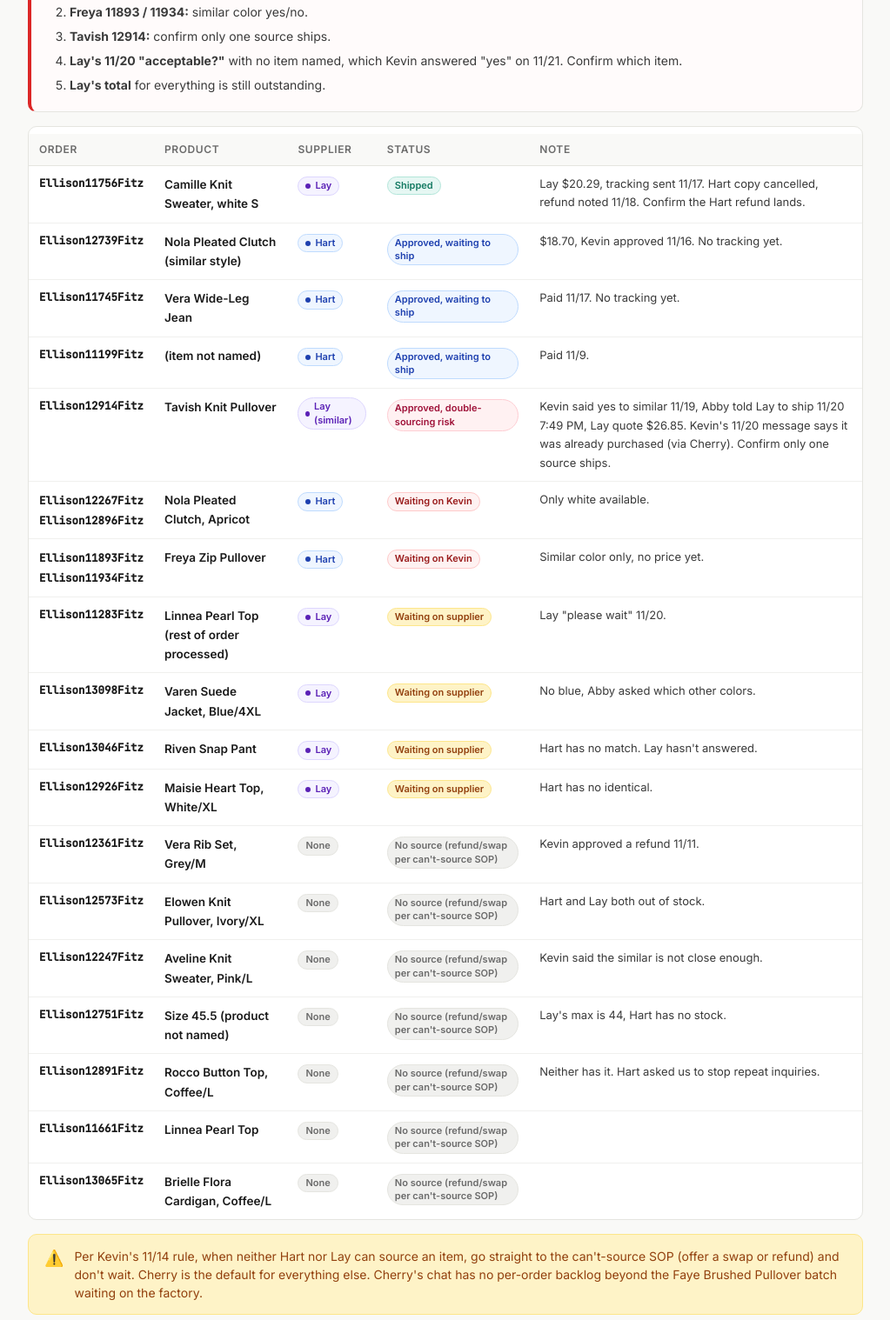
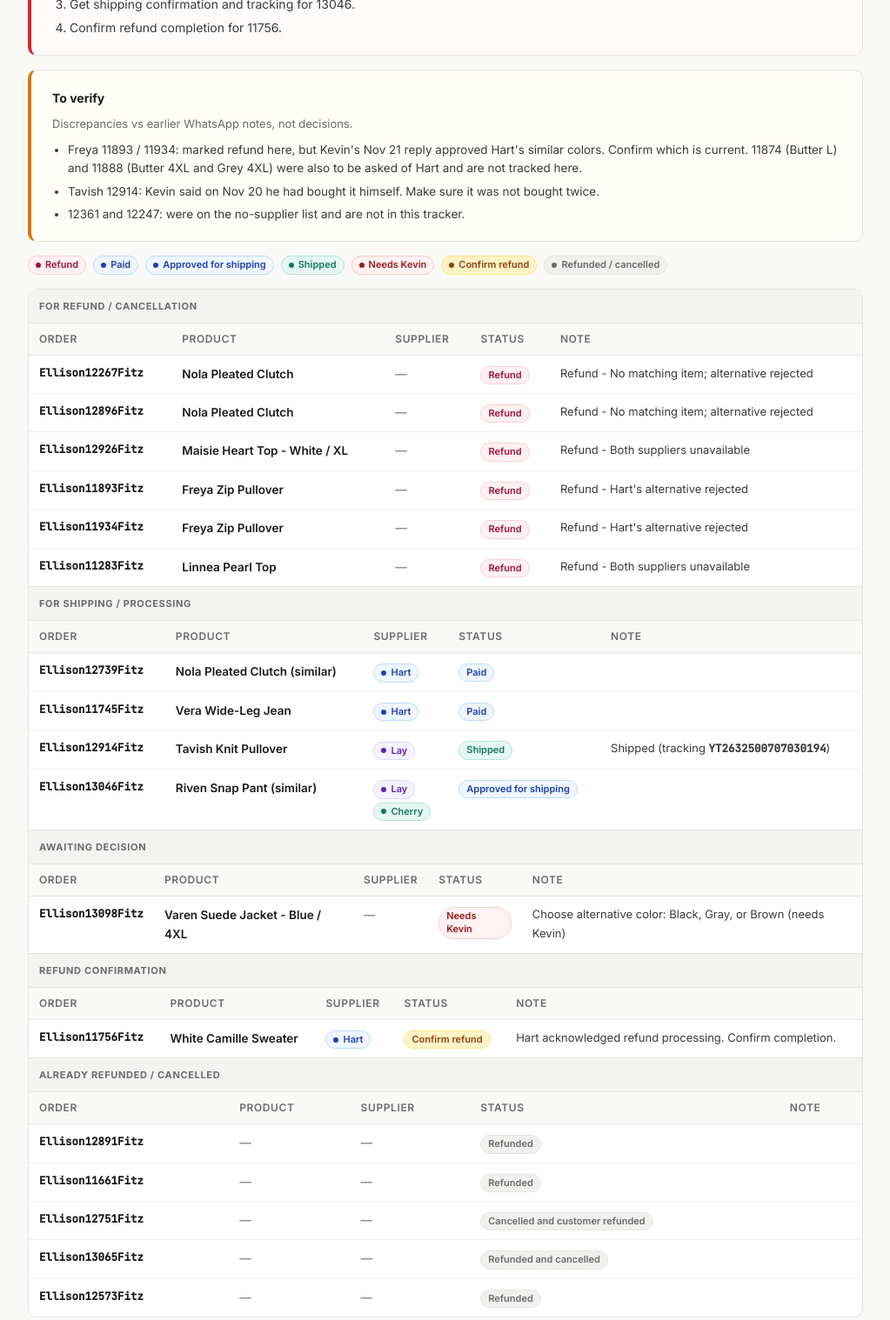
Before and after one commit to kevinc710/ef-sops, a plain HTML site: page ops/index.html in a window 1280 px wide. Shown: the part 5435-6953 px from the top of the page at 87% size, without its empty margins (244-1267 px from the left). Drawn offline with Linux system fonts and the light colour scheme.

Commit message:
Update the ops order tracker from Abby's Nov 24 master list (#10)
Replace the Nov 21 backup-supplier rows with Abby's refund, shipping, decision, and already-refunded groups, and put the remaining action items and WhatsApp discrepancies at the top of the section.

Co-authored-by: Cursor Agent <cursoragent@cursor.com>
Co-authored-by: kevinc710 <kevinc710@users.noreply.github.com>

```diff
--- a/ops/index.html
+++ b/ops/index.html
@@ -307,8 +307,26 @@
   .callout.kevin ol { padding-left: 20px; margin-top: 8px; }
   .callout.kevin li { font-size: 14px; color: #3a3a3a; margin-bottom: 6px; line-height: 1.55; }
   .callout.kevin li:last-child { margin-bottom: 0; }
+  .callout.verify { border-left-color: var(--warn); background: #fffdf8; }
+  .callout.verify p { font-size: 13px; color: var(--muted); margin: 0; }
+  .callout.verify ul { padding-left: 18px; margin-top: 8px; }
+  .callout.verify li { font-size: 13.5px; color: #3a3a3a; margin-bottom: 6px; line-height: 1.55; }
+  .callout.verify li:last-child { margin-bottom: 0; }
   .order-id { font-family: var(--mono); font-size: 12.5px; font-weight: 600; }
-  .tracker-table { min-width: 860px; }
+  .tracker-table { min-width: 860px; margin-top: 0; }
+  .tracker-group {
+    font-size: 11px;
+    font-weight: 700;
+    letter-spacing: 0.06em;
+    text-transform: uppercase;
+    color: var(--muted);
+    background: #f3f3f1;
+    padding: 10px 12px;
+    border-top: 1px solid var(--border);
+    border-bottom: 1px solid var(--border);
+  }
+  .tracker-card > .tracker-group:first-child { border-top: none; }
+  .cell-empty { color: var(--muted); }
 
   /* ─── LEGEND ─── */
   .legend {
@@ -840,30 +858,170 @@
       <div class="section-header" style="margin-top: 28px;">
         <span class="section-icon">📋</span>
         <span class="section-title" style="font-size: 16px;">Order tracker (backup suppliers)</span>
-        <span class="section-badge updated">As of Nov 21, 2026 2:50 PM CT</span>
+        <span class="section-badge updated">Nov 24, 2026</span>
       </div>
-      <p class="stamp">This is the order-level view of who is fulfilling what through Hart and Lay, so nothing gets lost across the WhatsApp groups.</p>
+      <p class="stamp">Updated Nov 24, 2026 (from Abby's master tracker)</p>
 
-      <div class="badge-legend" aria-label="Status badges">
-        <span class="badge status-shipped"><span class="badge-dot"></span>Shipped</span>
-        <span class="badge status-approved"><span class="badge-dot"></span>Approved, waiting to ship</span>
-        <span class="badge status-kevin"><span class="badge-dot"></span>Waiting on Kevin</span>
-        <span class="badge status-supplier"><span class="badge-dot"></span>Waiting on supplier</span>
-        <span class="badge status-nosource"><span class="badge-dot"></span>No source (refund/swap per can't-source SOP)</span>
-      </div>
-
-      <div class="callout kevin" id="needs-kevin">
-        <h3>Needs Kevin</h3>
+      <div class="callout kevin" id="tracker-actions">
+        <h3>Remaining action items</h3>
         <ol>
-          <li><strong>Nola 12267 / 12896:</strong> white yes/no.</li>
-          <li><strong>Freya 11893 / 11934:</strong> similar color yes/no.</li>
-          <li><strong>Tavish 12914:</strong> confirm only one source ships.</li>
-          <li><strong>Lay's 11/20 "acceptable?"</strong> with no item named, which Kevin answered "yes" on 11/21. Confirm which item.</li>
-          <li><strong>Lay's total</strong> for everything is still outstanding.</li>
+          <li>Process refunds for 12267, 12896, 12926, 11893, 11934, and 11283.</li>
+          <li>Confirm alternative color for 13098 (Kevin).</li>
+          <li>Get shipping confirmation and tracking for 13046.</li>
+          <li>Confirm refund completion for 11756.</li>
         </ol>
       </div>
 
-      <div class="card table-card" style="padding: 0; scroll-margin-top: 80px;">
+      <div class="callout verify" id="to-verify">
+        <h3>To verify</h3>
+        <p>Discrepancies vs earlier WhatsApp notes, not decisions.</p>
+        <ul>
+          <li>Freya 11893 / 11934: marked refund here, but Kevin's Nov 21 reply approved Hart's similar colors. Confirm which is current. 11874 (Butter L) and 11888 (Butter 4XL and Grey 4XL) were also to be asked of Hart and are not tracked here.</li>
+          <li>Tavish 12914: Kevin said on Nov 20 he had bought it himself. Make sure it was not bought twice.</li>
+          <li>12361 and 12247: were on the no-supplier list and are not in this tracker.</li>
+        </ul>
+      </div>
+
+      <div class="badge-legend" aria-label="Status badges">
+        <span class="badge status-risk"><span class="badge-dot"></span>Refund</span>
+        <span class="badge status-approved"><span class="badge-dot"></span>Paid</span>
+        <span class="badge status-approved"><span class="badge-dot"></span>Approved for shipping</span>
+        <span class="badge status-shipped"><span class="badge-dot"></span>Shipped</span>
+        <span class="badge status-kevin"><span class="badge-dot"></span>Needs Kevin</span>
+        <span class="badge status-supplier"><span class="badge-dot"></span>Confirm refund</span>
+        <span class="badge status-nosource"><span class="badge-dot"></span>Refunded / cancelled</span>
+      </div>
+
+      <div class="card table-card tracker-card" style="padding: 0; scroll-margin-top: 80px;">
+        <div class="tracker-group">For refund / cancellation</div>
+        <div class="table-wrap">
+          <table class="sop-table tracker-table table-stack">
+            <thead>
+              <tr>
+                <th>Order</th>
+                <th>Product</th>
+                <th>Supplier</th>
+                <th>Status</th>
+                <th>Note</th>
+              </tr>
+            </thead>
+            <tbody>
+              <tr>
+                <td data-label="Order" class="order-id">Ellison12267Fitz</td>
+                <td data-label="Product" class="prod">Nola Pleated Clutch</td>
+                <td data-label="Supplier" class="cell-empty">—</td>
+                <td data-label="Status"><span class="badge status-risk">Refund</span></td>
+                <td data-label="Note" class="notes">Refund - No matching item; alternative rejected</td>
+              </tr>
+              <tr>
+                <td data-label="Order" class="order-id">Ellison12896Fitz</td>
+                <td data-label="Product" class="prod">Nola Pleated Clutch</td>
+                <td data-label="Supplier" class="cell-empty">—</td>
+                <td data-label="Status"><span class="badge status-risk">Refund</span></td>
+                <td data-label="Note" class="notes">Refund - No matching item; alternative rejected</td>
+              </tr>
+              <tr>
+                <td data-label="Order" class="order-id">Ellison12926Fitz</td>
+                <td data-label="Product" class="prod">Maisie Heart Top - White / XL</td>
+                <td data-label="Supplier" class="cell-empty">—</td>
+                <td data-label="Status"><span class="badge status-risk">Refund</span></td>
+                <td data-label="Note" class="notes">Refund - Both suppliers unavailable</td>
+              </tr>
+              <tr>
+                <td data-label="Order" class="order-id">Ellison11893Fitz</td>
+                <td data-label="Product" class="prod">Freya Zip Pullover</td>
+                <td data-label="Supplier" class="cell-empty">—</td>
+                <td data-label="Status"><span class="badge status-risk">Refund</span></td>
+                <td data-label="Note" class="notes">Refund - Hart's alternative rejected</td>
+              </tr>
+              <tr>
+                <td data-label="Order" class="order-id">Ellison11934Fitz</td>
+                <td data-label="Product" class="prod">Freya Zip Pullover</td>
+                <td data-label="Supplier" class="cell-empty">—</td>
+                <td data-label="Status"><span class="badge status-risk">Refund</span></td>
+                <td data-label="Note" class="notes">Refund - Hart's alternative rejected</td>
+              </tr>
+              <tr>
+                <td data-label="Order" class="order-id">Ellison11283Fitz</td>
+                <td data-label="Product" class="prod">Linnea Pearl Top</td>
+                <td data-label="Supplier" class="cell-empty">—</td>
+                <td data-label="Status"><span class="badge status-risk">Refund</span></td>
+                <td data-label="Note" class="notes">Refund - Both suppliers unavailable</td>
+              </tr>
+            </tbody>
+          </table>
+        </div>
+
+        <div class="tracker-group">For shipping / processing</div>
+        <div class="table-wrap">
+          <table class="sop-table tracker-table table-stack">
+            <thead>
+              <tr>
+                <th>Order</th>
+                <th>Product</th>
+                <th>Supplier</th>
+                <th>Status</th>
+                <th>Note</th>
+              </tr>
+            </thead>
+            <tbody>
+              <tr>
+                <td data-label="Order" class="order-id">Ellison12739Fitz</td>
+                <td data-label="Product" class="prod">Nola Pleated Clutch (similar)</td>
+                <td data-label="Supplier"><span class="badge hart"><span class="badge-dot"></span>Hart</span></td>
+                <td data-label="Status"><span class="badge status-approved">Paid</span></td>
+                <td data-label="Note" class="notes"></td>
+              </tr>
+              <tr>
+                <td data-label="Order" class="order-id">Ellison11745Fitz</td>
+                <td data-label="Product" class="prod">Vera Wide-Leg Jean</td>
+                <td data-label="Supplier"><span class="badge hart"><span class="badge-dot"></span>Hart</span></td>
+                <td data-label="Status"><span class="badge status-approved">Paid</span></td>
+                <td data-label="Note" class="notes"></td>
+              </tr>
+              <tr>
+                <td data-label="Order" class="order-id">Ellison12914Fitz</td>
+                <td data-label="Product" class="prod">Tavish Knit Pullover</td>
+                <td data-label="Supplier"><span class="badge lay"><span class="badge-dot"></span>Lay</span></td>
+                <td data-label="Status"><span class="badge status-shipped">Shipped</span></td>
+                <td data-label="Note" class="notes">Shipped (tracking <span class="order-id">YT2632500707030194</span>)</td>
+              </tr>
+              <tr>
+                <td data-label="Order" class="order-id">Ellison13046Fitz</td>
+                <td data-label="Product" class="prod">Riven Snap Pant (similar)</td>
+                <td data-label="Supplier"><span class="badge lay"><span class="badge-dot"></span>Lay</span><br><span class="badge cherry" style="margin-top: 4px;"><span class="badge-dot"></span>Cherry</span></td>
+                <td data-label="Status"><span class="badge status-approved wrap">Approved for shipping</span></td>
+                <td data-label="Note" class="notes"></td>
+              </tr>
+            </tbody>
+          </table>
+        </div>
+
+        <div class="tracker-group">Awaiting decision</div>
+        <div class="table-wrap">
+          <table class="sop-table tracker-table table-stack">
+            <thead>
+              <tr>
+                <th>Order</th>
+                <th>Product</th>
+                <th>Supplier</th>
+                <th>Status</th>
+                <th>Note</th>
+              </tr>
+            </thead>
+            <tbody>
+              <tr>
+                <td data-label="Order" class="order-id">Ellison13098Fitz</td>
+                <td data-label="Product" class="prod">Varen Suede Jacket - Blue / 4XL</td>
+                <td data-label="Supplier" class="cell-empty">—</td>
+                <td data-label="Status"><span class="badge status-kevin wrap">Needs Kevin</span></td>
+                <td data-label="Note" class="notes">Choose alternative color: Black, Gray, or Brown (needs Kevin)</td>
+              </tr>
+            </tbody>
+          </table>
+        </div>
+
+        <div class="tracker-group">Refund confirmation</div>
         <div class="table-wrap">
           <table class="sop-table tracker-table table-stack">
             <thead>
@@ -878,128 +1036,61 @@
             <tbody>
               <tr>
                 <td data-label="Order" class="order-id">Ellison11756Fitz</td>
-                <td data-label="Product" class="prod">Camille Knit Sweater, white S</td>
-                <td data-label="Supplier"><span class="badge lay"><span class="badge-dot"></span>Lay</span></td>
-                <td data-label="Status"><span class="badge status-shipped">Shipped</span></td>
-                <td data-label="Note" class="notes">Lay $20.29, tracking sent 11/17. Hart copy cancelled, refund noted 11/18. Confirm the Hart refund lands.</td>
+                <td data-label="Product" class="prod">White Camille Sweater</td>
+                <td data-label="Supplier"><span class="badge hart"><span class="badge-dot"></span>Hart</span></td>
+                <td data-label="Status"><span class="badge status-supplier wrap">Confirm refund</span></td>
+                <td data-label="Note" class="notes">Hart acknowledged refund processing. Confirm completion.</td>
               </tr>
+            </tbody>
+          </table>
+        </div>
+
+        <div class="tracker-group">Already refunded / cancelled</div>
+        <div class="table-wrap">
+          <table class="sop-table tracker-table table-stack">
+            <thead>
               <tr>
-                <td data-label="Order" class="order-id">Ellison12739Fitz</td>
-                <td data-label="Product" class="prod">Nola Pleated Clutch (similar style)</td>
-                <td data-label="Supplier"><span class="badge hart"><span class="badge-dot"></span>Hart</span></td>
-                <td data-label="Status"><span class="badge status-approved wrap">Approved, waiting to ship</span></td>
-                <td data-label="Note" class="notes">$18.70, Kevin approved 11/16. No tracking yet.</td>
+                <th>Order</th>
+                <th>Product</th>
+                <th>Supplier</th>
+                <th>Status</th>
+                <th>Note</th>
               </tr>
+            </thead>
+            <tbody>
               <tr>
-                <td data-label="Order" class="order-id">Ellison11745Fitz</td>
-                <td data-label="Product" class="prod">Vera Wide-Leg Jean</td>
-                <td data-label="Supplier"><span class="badge hart"><span class="badge-dot"></span>Hart</span></td>
-                <td data-label="Status"><span class="badge status-approved wrap">Approved, waiting to ship</span></td>
-                <td data-label="Note" class="notes">Paid 11/17. No tracking yet.</td>
-              </tr>
-              <tr>
-                <td data-label="Order" class="order-id">Ellison11199Fitz</td>
-                <td data-label="Product" class="prod">(item not named)</td>
-                <td data-label="Supplier"><span class="badge hart"><span class="badge-dot"></span>Hart</span></td>
-                <td data-label="Status"><span class="badge status-approved wrap">Approved, waiting to ship</span></td>
-                <td data-label="Note" class="notes">Paid 11/9.</td>
-              </tr>
-              <tr>
-                <td data-label="Order" class="order-id">Ellison12914Fitz</td>
-                <td data-label="Product" class="prod">Tavish Knit Pullover</td>
-                <td data-label="Supplier"><span class="badge lay wrap"><span class="badge-dot"></span>Lay (similar)</span></td>
-                <td data-label="Status"><span class="badge status-risk wrap">Approved, double-sourcing risk</span></td>
-                <td data-label="Note" class="notes">Kevin said yes to similar 11/19, Abby told Lay to ship 11/20 7:49 PM, Lay quote $26.85. Kevin's 11/20 message says it was already purchased (via Cherry). Confirm only one source ships.</td>
-              </tr>
-              <tr>
-                <td data-label="Order"><span class="order-id">Ellison12267Fitz</span><br><span class="order-id">Ellison12896Fitz</span></td>
-                <td data-label="Product" class="prod">Nola Pleated Clutch, Apricot</td>
-                <td data-label="Supplier"><span class="badge hart"><span class="badge-dot"></span>Hart</span></td>
-                <td data-label="Status"><span class="badge status-kevin">Waiting on Kevin</span></td>
-                <td data-label="Note" class="notes">Only white available.</td>
-              </tr>
-              <tr>
-                <td data-label="Order"><span class="order-id">Ellison11893Fitz</span><br><span class="order-id">Ellison11934Fitz</span></td>
-                <td data-label="Product" class="prod">Freya Zip Pullover</td>
-                <td data-label="Supplier"><span class="badge hart"><span class="badge-dot"></span>Hart</span></td>
-                <td data-label="Status"><span class="badge status-kevin">Waiting on Kevin</span></td>
-                <td data-label="Note" class="notes">Similar color only, no price yet.</td>
-              </tr>
-              <tr>
-                <td data-label="Order" class="order-id">Ellison11283Fitz</td>
-                <td data-label="Product" class="prod">Linnea Pearl Top (rest of order processed)</td>
-                <td data-label="Supplier"><span class="badge lay"><span class="badge-dot"></span>Lay</span></td>
-                <td data-label="Status"><span class="badge status-supplier wrap">Waiting on supplier</span></td>
-                <td data-label="Note" class="notes">Lay "please wait" 11/20.</td>
-              </tr>
-              <tr>
-                <td data-label="Order" class="order-id">Ellison13098Fitz</td>
-                <td data-label="Product" class="prod">Varen Suede Jacket, Blue/4XL</td>
-                <td data-label="Supplier"><span class="badge lay"><span class="badge-dot"></span>Lay</span></td>
-                <td data-label="Status"><span class="badge status-supplier wrap">Waiting on supplier</span></td>
-                <td data-label="Note" class="notes">No blue, Abby asked which other colors.</td>
-              </tr>
-              <tr>
-                <td data-label="Order" class="order-id">Ellison13046Fitz</td>
-                <td data-label="Product" class="prod">Riven Snap Pant</td>
-                <td data-label="Supplier"><span class="badge lay"><span class="badge-dot"></span>Lay</span></td>
-                <td data-label="Status"><span class="badge status-supplier wrap">Waiting on supplier</span></td>
-                <td data-label="Note" class="notes">Hart has no match. Lay hasn't answered.</td>
-              </tr>
-              <tr>
-                <td data-label="Order" class="order-id">Ellison12926Fitz</td>
-                <td data-label="Product" class="prod">Maisie Heart Top, White/XL</td>
-                <td data-label="Supplier"><span class="badge lay"><span class="badge-dot"></span>Lay</span></td>
-                <td data-label="Status"><span class="badge status-supplier wrap">Waiting on supplier</span></td>
-                <td data-label="Note" class="notes">Hart has no identical.</td>
-              </tr>
-              <tr>
-                <td data-label="Order" class="order-id">Ellison12361Fitz</td>
-                <td data-label="Product" class="prod">Vera Rib Set, Grey/M</td>
-                <td data-label="Supplier"><span class="badge none">None</span></td>
-                <td data-label="Status"><span class="badge status-nosource wrap">No source (refund/swap per can't-source SOP)</span></td>
-                <td data-label="Note" class="notes">Kevin approved a refund 11/11.</td>
-              </tr>
-              <tr>
-                <td data-label="Order" class="order-id">Ellison12573Fitz</td>
-                <td data-label="Product" class="prod">Elowen Knit Pullover, Ivory/XL</td>
-                <td data-label="Supplier"><span class="badge none">None</span></td>
-                <td data-label="Status"><span class="badge status-nosource wrap">No source (refund/swap per can't-source SOP)</span></td>
-                <td data-label="Note" class="notes">Hart and Lay both out of stock.</td>
-              </tr>
-              <tr>
-                <td data-label="Order" class="order-id">Ellison12247Fitz</td>
-                <td data-label="Product" class="prod">Aveline Knit Sweater, Pink/L</td>
-                <td data-label="Supplier"><span class="badge none">None</span></td>
-                <td data-label="Status"><span class="badge status-nosource wrap">No source (refund/swap per can't-source SOP)</span></td>
-                <td data-label="Note" class="notes">Kevin said the similar is not close enough.</td>
-              </tr>
-              <tr>
-                <td data-label="Order" class="order-id">Ellison12751Fitz</td>
-                <td data-label="Product" class="prod">Size 45.5 (product not named)</td>
-                <td data-label="Supplier"><span class="badge none">None</span></td>
-                <td data-label="Status"><span class="badge status-nosource wrap">No source (refund/swap per can't-source SOP)</span></td>
-                <td data-label="Note" class="notes">Lay's max is 44, Hart has no stock.</td>
-              </tr>
-              <tr>
-                <td data-label="Order" class="order-id">Ellison12891Fitz</td>
-                <td data-label="Product" class="prod">Rocco Button Top, Coffee/L</td>
-                <td data-label="Supplier"><span class="badge none">None</span></td>
-                <td data-label="Status"><span class="badge status-nosource wrap">No source (refund/swap per can't-source SOP)</span></td>
-                <td data-label="Note" class="notes">Neither has it. Hart asked us to stop repeat inquiries.</td>
-              </tr>
-              <tr>
-                <td data-label="Order" class="order-id">Ellison11661Fitz</td>
-                <td data-label="Product" class="prod">Linnea Pearl Top</td>
-                <td data-label="Supplier"><span class="badge none">None</span></td>
-                <td data-label="Status"><span class="badge status-nosource wrap">No source (refund/swap per can't-source SOP)</span></td>
+                <td data-label="Order" class="order-id prod">Ellison12891Fitz</td>
+                <td data-label="Product" class="cell-empty">—</td>
+                <td data-label="Supplier" class="cell-empty">—</td>
+                <td data-label="Status"><span class="badge status-nosource">Refunded</span></td>
                 <td data-label="Note" class="notes"></td>
               </tr>
               <tr>
-                <td data-label="Order" class="order-id">Ellison13065Fitz</td>
-                <td data-label="Product" class="prod">Brielle Flora Cardigan, Coffee/L</td>
-                <td data-label="Supplier"><span class="badge none">None</span></td>
-                <td data-label="Status"><span class="badge status-nosource wrap">No source (refund/swap per can't-source SOP)</span></td>
+                <td data-label="Order" class="order-id prod">Ellison11661Fitz</td>
+                <td data-label="Product" class="cell-empty">—</td>
+                <td data-label="Supplier" class="cell-empty">—</td>
+                <td data-label="Status"><span class="badge status-nosource">Refunded</span></td>
+                <td data-label="Note" class="notes"></td>
+              </tr>
+              <tr>
+                <td data-label="Order" class="order-id prod">Ellison12751Fitz</td>
+                <td data-label="Product" class="cell-empty">—</td>
+                <td data-label="Supplier" class="cell-empty">—</td>
+                <td data-label="Status"><span class="badge status-nosource wrap">Cancelled and customer refunded</span></td>
+                <td data-label="Note" class="notes"></td>
+              </tr>
+              <tr>
+                <td data-label="Order" class="order-id prod">Ellison13065Fitz</td>
+                <td data-label="Product" class="cell-empty">—</td>
+                <td data-label="Supplier" class="cell-empty">—</td>
+                <td data-label="Status"><span class="badge status-nosource wrap">Refunded and cancelled</span></td>
+                <td data-label="Note" class="notes"></td>
+              </tr>
+              <tr>
+                <td data-label="Order" class="order-id prod">Ellison12573Fitz</td>
+                <td data-label="Product" class="cell-empty">—</td>
+                <td data-label="Supplier" class="cell-empty">—</td>
+                <td data-label="Status"><span class="badge status-nosource">Refunded</span></td>
                 <td data-label="Note" class="notes"></td>
               </tr>
             </tbody>
```
Also changed, not shown: 1 other file.
